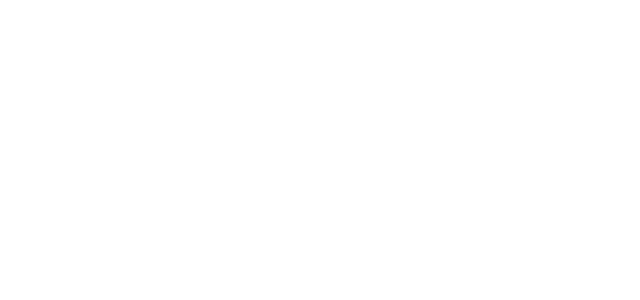
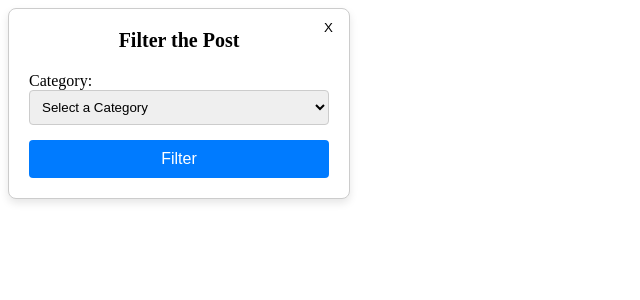
Before and after one commit to seckinalp/Biky-Frontend, a React (Vite) app in the folder demo/: page /category in a window 1280 px wide. Before the commit this address had no page. Shown: the top 300 px of the page, without its empty margins (0-640 px from the left). Built offline with nearby package versions, Linux system fonts and the light colour scheme.

Commit message:
CategoryFilter and Search

```diff
--- a/demo/src/App.tsx
+++ b/demo/src/App.tsx
@@ -19,6 +19,8 @@ import { SalePostProps } from './postcomponent/SalePost';
 import SalePosts, { SalePostsProps } from './postcomponent/SalePosts';
 import { Provider } from 'react-redux';
 import store from './store';
+import CategoryFilter from './categoryFilterCompononet/CategoryFilter';
+import SearchComponent from './SearchComponent/SearchComponent';
 const exampleSalePostsProps: SalePostsProps = {
   initialPosts: [
     {
@@ -97,7 +99,11 @@ const exampleSalePostsProps: SalePostsProps = {
   ]
 };
 
-
+interface Category {
+  categoryID: number;
+  name: string;
+  children: Category[];
+}
 
 const exampleSocialMediaPostsProps: SocialMediaPostsProps = {
   initialPosts: [
@@ -178,6 +184,30 @@ const exampleSocialMediaPostsProps: SocialMediaPostsProps = {
 };
 
 const App = () => {
+  const categoryData: Category[] = [
+    {
+      categoryID: 1,
+      name: "string",
+      children: [
+        {
+          categoryID: 2,
+          name: "lesson",
+          children: [
+            {
+              categoryID: 3,
+              name: "cs",
+              children: [
+                { categoryID: 4, name: "cs223", children: [] },
+                { categoryID: 5, name: "cs315", children: [] },
+                { categoryID: 6, name: "cs319", children: [] }
+              ]
+            }
+          ]
+        }
+      ]
+    }
+    // ... other categories
+  ];
   return (
     <Provider store={store}>
     <Router>
@@ -197,8 +227,8 @@ const App = () => {
         <Route path='/profile' element={<Profile />}/>
         <Route path='/saleposts' element={<SalePosts initialPosts ={exampleSalePostsProps.initialPosts}/>}/>
         <Route path='/comments' element={<Comments postID={"7f3e30a5-cc09-4501-82e0-feb7136e22bb"}/>}/>
-
-
+        <Route path="/category" element={<CategoryFilter data={categoryData} />} />
+        <Route path="/search" element={<SearchComponent />} />
 
 
       </Routes>
--- /dev/null
+++ b/demo/src/SearchComponent/SearchComponent.css
@@ -0,0 +1,99 @@
+
+
+ .search-component {
+    width: 100%;
+    max-width: 500px; /* Adjust this to fit your design */
+    margin: auto; /* Center the search component if less than 100% width */
+    border: 1px solid #ccc;
+    border-radius: 4px;
+    font-family: Arial, sans-serif;
+    background: #fff;
+    box-shadow: 0 2px 4px rgba(0,0,0,0.1);
+    overflow: hidden; /* Ensure child elements do not overflow */
+  }
+
+  .search-header {
+    display: flex;
+    justify-content: space-between;
+    align-items: center;
+    padding: 10px;
+    background: #f9f9f9; /* Optional: different background for the header */
+    border-bottom: 1px solid #ccc;
+  }
+
+  .search-title {
+    font-size: 16px;
+    font-weight: bold;
+    flex-grow: 1; /* Ensures the title takes up the available space */
+    text-align: center; /* Center the title */
+  }
+
+  .search-close-btn {
+    font-size: 30px; /* Adjust the font size to make the 'X' larger */
+    width: 32px; /* Set a specific width */
+    height: 32px; /* Set a specific height */
+    line-height: 32px; /* Align the 'X' vertically */
+    text-align: center; /* Align the 'X' horizontally */
+    border: none;
+    background: transparent;
+    cursor: pointer;
+    outline: none;
+    border-radius: 50%; /* Optional: if you want a rounded button */
+    margin-left: 10px; /* To ensure some space between the title and the button */
+  }
+
+  /* Optional: Add styles for hover effect */
+  .search-close-btn:hover {
+    color: purple;
+    background: transparent /* Slight background on hover for better UX */
+  }
+  .search-body {
+    padding: 10px;
+  }
+
+  .search-input {
+    width: calc(100% - 20px); /* Adjust width considering padding */
+    padding: 10px;
+    margin-right: 10px; /* Add margin to the right */
+    border: 1px solid #ccc;
+    border-radius: 4px;
+    margin-bottom: 10px; /* Space between input and results */
+    outline: none;
+  }
+
+  .search-results {
+    margin-top: 10px;
+    border: 1px solid #ccc;
+    border-radius: 4px;
+  }
+
+  .search-item {
+    display: flex;
+    align-items: center;
+    padding: 10px;
+    border-bottom: 1px solid #eee;
+    cursor: pointer;
+  }
+
+  .search-item:last-child {
+    border-bottom: none;
+  }
+
+  .search-avatar {
+    width: 40px;
+    height: 40px;
+    border-radius: 20px;
+    margin-right: 10px;
+  }
+
+  .search-info {
+    flex-grow: 1;
+  }
+
+  .search-name {
+    font-weight: bold;
+  }
+
+  .search-username {
+    color: #555;
+  }
--- /dev/null
+++ b/demo/src/SearchComponent/SearchComponent.tsx
@@ -0,0 +1,87 @@
+import React, { useState } from 'react';
+import './SearchComponent.css'; // Make sure the path is correct
+
+interface SearchItem {
+  id: number;
+  name: string;
+  username: string;
+  avatarUrl: string;
+}
+
+const initialItems: SearchItem[] = [
+  // Add initial items here
+  { id: 1, name: 'Marc Zuckerberg', username: '@marc.zucker31', avatarUrl: 'path/to/avatar1.png' },
+  { id: 2, name: 'Marc Zuckerberg', username: '@marc.zucker31', avatarUrl: 'path/to/avatar1.png' },
+  // More items...
+];
+
+const SearchComponent: React.FC = () => {
+    const [searchQuery, setSearchQuery] = useState('');
+    const [filteredItems, setFilteredItems] = useState<SearchItem[]>([]);
+    const [isVisible, setIsVisible] = useState(true); // State to control visibility
+
+  const handleSearch = (event: React.ChangeEvent<HTMLInputElement>) => {
+    const query = event.target.value;
+    setSearchQuery(query);
+
+    if (!query) {
+      setFilteredItems([]);
+      return;
+    }
+
+    const matchedItems = initialItems.filter((item) =>
+      item.name.toLowerCase().includes(query.toLowerCase()) ||
+      item.username.toLowerCase().includes(query.toLowerCase())
+    );
+
+    setFilteredItems(matchedItems);
+  };
+
+  const handleItemClick = (itemId: number) => {
+    // Perform actions when an item is clicked
+    console.log('Item clicked:', itemId);
+  };
+
+  const handleCloseClick = () => {
+    setIsVisible(false); // Hide the entire component
+  };
+
+
+
+  if (!isVisible) return null; // Do not render the component if not visible
+
+  return (
+    <div className="search-component">
+      <div className="search-header">
+        <span className="search-title">Search</span>
+        <button className="search-close-btn" onClick={handleCloseClick}>×</button>
+      </div>
+      <div className="search-body">
+        <input
+          type="text"
+          className="search-input"
+          placeholder="Search..."
+          value={searchQuery}
+          onChange={handleSearch}
+        />
+        {searchQuery && filteredItems.length > 0 && (
+          <div className="search-results">
+            {filteredItems.map((item) => (
+              <div key={item.id} className="search-item" onClick={() => handleItemClick(item.id)}>
+                <img src={item.avatarUrl} alt={item.name} className="search-avatar" />
+                <div className="search-info">
+                  <div className="search-name">{item.name}</div>
+                  <div className="search-username">{item.username}</div>
+                </div>
+              </div>
+            ))}
+          </div>
+        )}
+      </div>
+    </div>
+  );
+};
+
+
+
+export default SearchComponent;
--- a/demo/src/categoryFilterCompononet/CategoryFilter.css
+++ b/demo/src/categoryFilterCompononet/CategoryFilter.css
@@ -0,0 +1,48 @@
+.category-filter-container {
+    border: 1px solid #ccc;
+    border-radius: 8px;
+    padding: 20px;
+    width: 300px; /* Adjust width as needed */
+    position: relative;
+    box-shadow: 0 4px 8px rgba(0,0,0,0.1);
+    background-color: white;
+  }
+
+  .category-filter-header {
+    font-size: 20px;
+    font-weight: bold;
+    text-align: center;
+    margin-bottom: 20px;
+  }
+
+  .category-filter-select {
+    width: 100%;
+    padding: 8px;
+    margin-bottom: 15px;
+    border-radius: 4px;
+    border: 1px solid #ccc;
+  }
+
+  .category-filter-close-btn {
+    position: absolute;
+    top: 10px;
+    right: 10px;
+    border: none;
+    background: transparent;
+    cursor: pointer;
+  }
+
+  .category-filter-apply-btn {
+    width: 100%;
+    padding: 10px;
+    border: none;
+    background-color: #007bff;
+    color: white;
+    border-radius: 4px;
+    cursor: pointer;
+    font-size: 16px;
+  }
+
+  .category-filter-apply-btn:hover {
+    background-color: #0056b3;
+  }
--- a/demo/src/categoryFilterCompononet/CategoryFilter.tsx
+++ b/demo/src/categoryFilterCompononet/CategoryFilter.tsx
@@ -1,4 +1,5 @@
 import React, { useState } from 'react';
+import './CategoryFilter.css'; // Make sure the path is correct
 
 interface Category {
   categoryID: number;
@@ -22,10 +23,11 @@ const CategoryFilter: React.FC<CategoryFilterProps> = ({ data }) => {
 
   const renderSelect = (categories: Category[], level: number) => {
     return (
-      <div>
+      <div key={level}>
         <label>
           {level === 0 ? 'Category:' : `Subcategory Level ${level}:`}
           <select
+            className="category-filter-select"
             value={selectedCategories[level]?.categoryID || ''}
             onChange={(e) =>
               handleCategoryChange(
@@ -54,7 +56,14 @@ const CategoryFilter: React.FC<CategoryFilterProps> = ({ data }) => {
     currentCategories = selectedCategories[i]?.children || [];
   }
 
-  return <div>{selects}</div>;
+  return (
+    <div className="category-filter-container">
+      <button className="category-filter-close-btn">X</button>
+      <div className="category-filter-header">Filter the Post</div>
+      {selects}
+      <button className="category-filter-apply-btn">Filter</button>
+    </div>
+  );
 };
 
 export default CategoryFilter;
```
